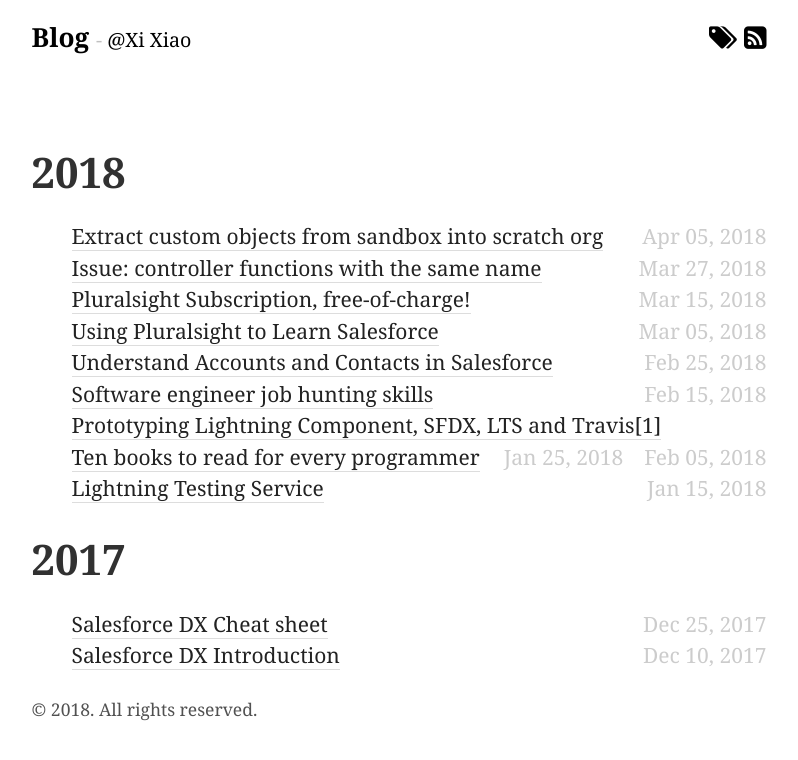
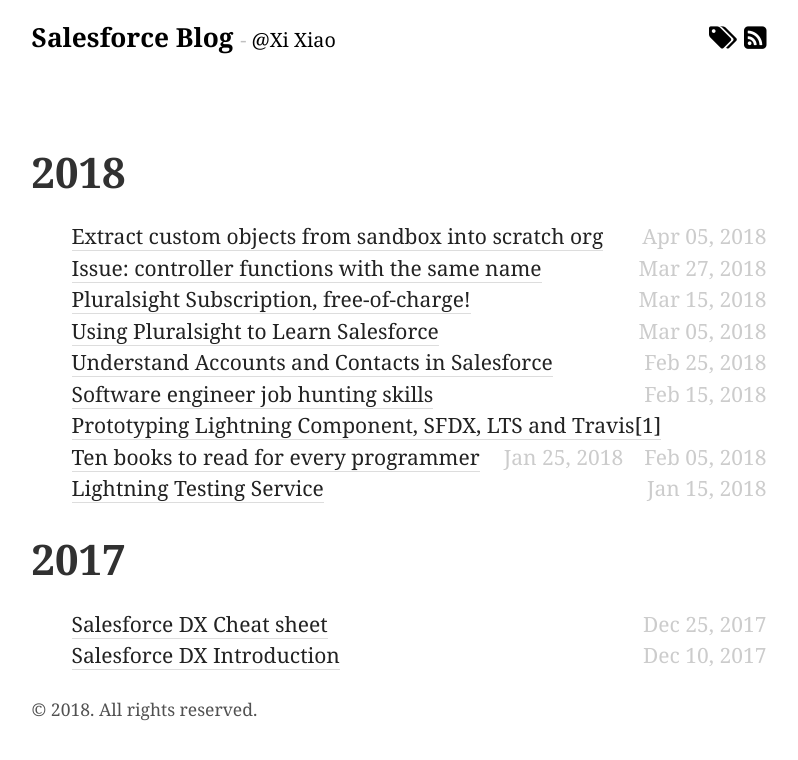
Before and after one commit to Xixiao007/Xixiao007.github.io, a Jekyll site: the page built from index.html, in a window 1280 px wide. Shown: the top 760 px of the page, without its empty margins (241-1039 px from the left). Built offline with Jekyll 4.4.1, drawn with Linux system fonts in a browser that asks for light colours; nearby versions of some CDN libraries; the list of posts is cut into pages by our own code; comment, search, counter and statistics services are not loaded.

Commit message:
site name change

```diff
--- a/_config.yml
+++ b/_config.yml
@@ -10,10 +10,10 @@
 # relative_permalinks: true
 
 # Setup
-title:            'Blog'
+title:            'Salesforce Blog'
 tagline:          ' - <a href="http://xixiao.info/" target="_blank">@Xi Xiao</a>'
 description:      Dedicated for learning Salesforce
-url:              http://sf.xixiao.info
+url:              http://blog.xixiao.info
 baseurl:          ""
 
 author:
```
